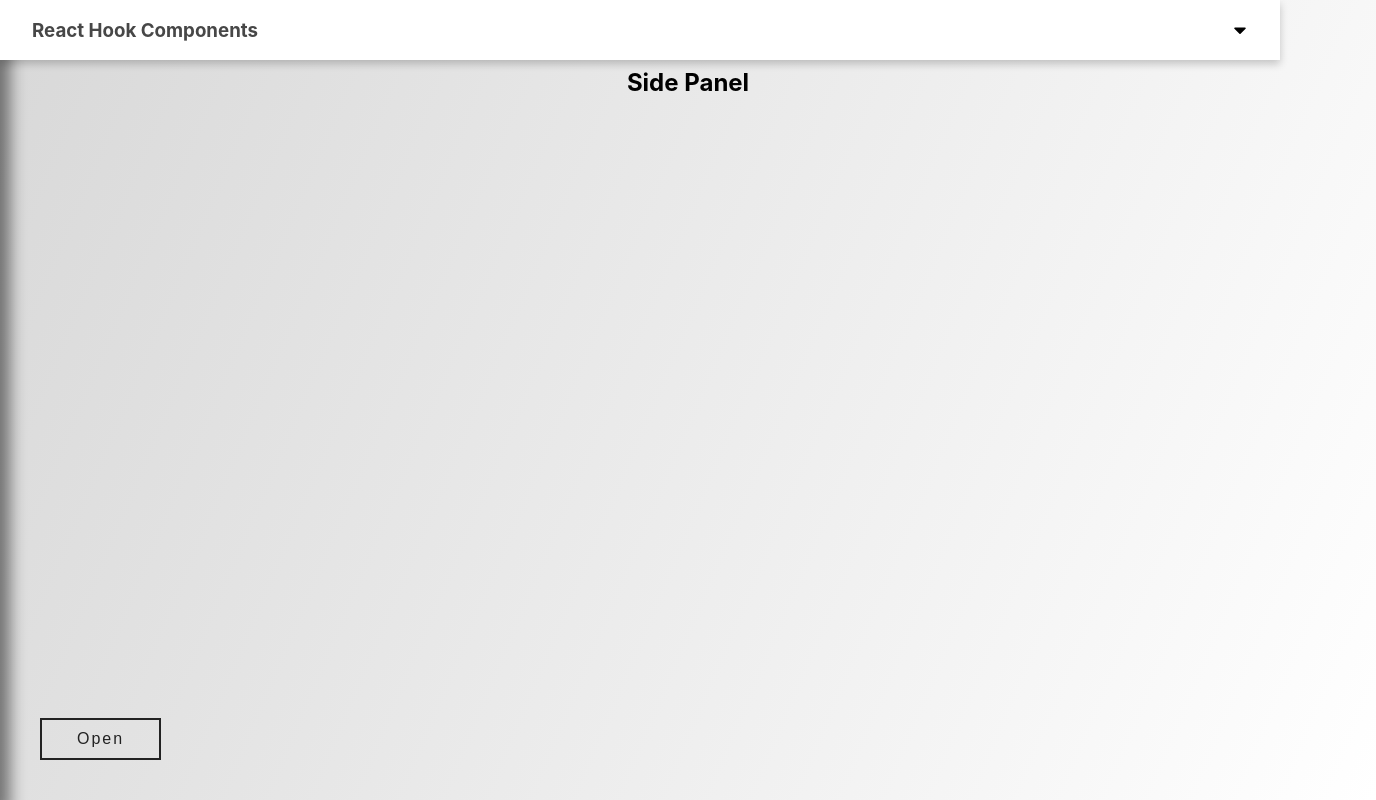
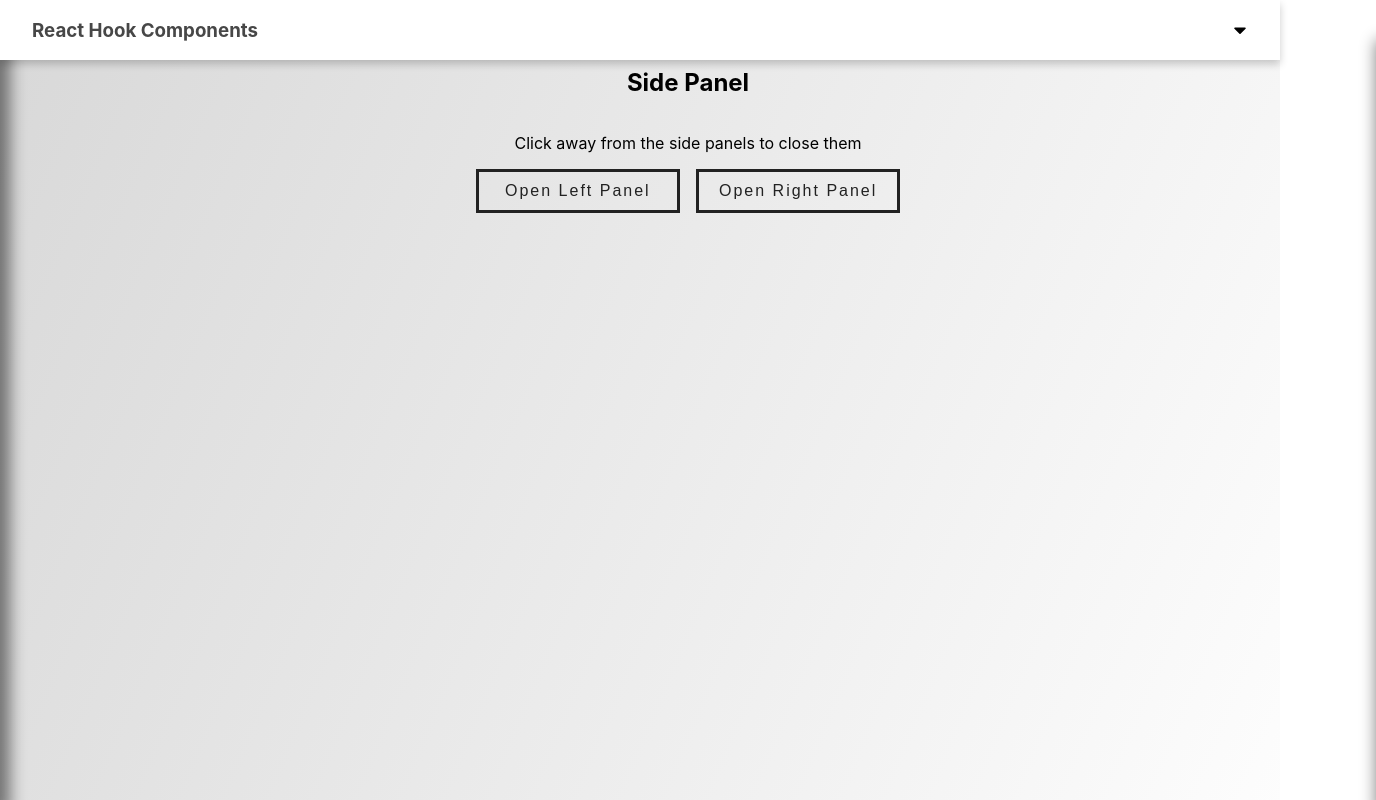
Before and after one commit to sleeplesseditor/ReactHookComponents, a React (Create React App) app: page /side-panel in a window 1280 px wide. Shown: the whole page, 1376 px wide, since content can reach past the window. Built offline with nearby package versions, Linux system fonts and the light colour scheme.

Commit message:
Styling fix for right-side side panel

```diff
--- a/src/App.scss
+++ b/src/App.scss
@@ -2,6 +2,7 @@ html {
     width: 100%;
     height: 100%;
     display: table;
+    position: fixed;
 }
 
 body {
--- a/src/components/SidePanel/SidePanel.scss
+++ b/src/components/SidePanel/SidePanel.scss
@@ -35,7 +35,7 @@
 }
 
 .side-panel.open.right {
-    transform: translateX(0%);
+    transform: translateX(-15%);
 }
 
 .side-panel.bottom {
@@ -55,51 +55,3 @@
 .side-panel.open.top {
     transform: translateY(25%);
 }
-
-.panel-btn {
-    position: absolute;
-    bottom: 5%;
-    left: 2rem;
-
-    margin: 0 0.5rem;
-    font-family: sans-serif;
-    font-size: 15px;
-
-    text-decoration: none;
-    background: none;
-    color: #222;
-    letter-spacing: 2px;
-    border: 2px solid #222;
-    transition: all 0.5s;
-    padding: 10px 35px;
-    font-size: 16px;
-    overflow: hidden;
-    display: flex;
-    justify-content: center;
-    align-items: center;
-    cursor: pointer;
-
-    &:hover {
-      background-color: #F44336;
-      color:#ffffff;
-      &:before {
-        transform: translateX(100%) rotate(45deg);
-      }
-    }
-
-    &:before {
-      content: '';
-      background-color: white;
-      position: absolute;
-      left: 0;
-      top: 0;
-      height: 50px;
-      width: 100%;
-      transform: translateX(-100%) rotate(45deg);
-      transition: all 0.5s;
-    }
-
-    .active {
-        color: #e3e3e3;
-    }
-}
--- a/src/pages/Components/SidePanelPage/SidePanelPage.jsx
+++ b/src/pages/Components/SidePanelPage/SidePanelPage.jsx
@@ -1,5 +1,6 @@
 import React, { useRef, useState } from 'react';
 import '../../page-structure.scss';
+import './SidePanelPage.scss';
 import { useOnClickOutside } from '../../../components/Hooks/Helpers/useOnClickOutside';
 import SidePanel from '../../../components/SidePanel/SidePanel';
 
@@ -8,18 +9,34 @@ import {AccordionContent} from '../../../components/Accordion/AccordionContent';
 import Text from '../../../components/Accordion/Test.json';
 
 const SidePanelPage = () => {
-    const [open, setOpen] = useState(false);
+    const [leftOpen, setLeftOpen] = useState(false);
+    const [rightOpen, setRightOpen] = useState(false);
     const node = useRef();
-    useOnClickOutside(node, () => setOpen(false));
+    const closeAll = () => {
+        setLeftOpen(false);
+        setRightOpen(false);
+    }
+    useOnClickOutside(node, () => closeAll());
 
     return (
         <>
             <div className="page-container">
                 <h2 className="page-continer-heading">Side Panel</h2>
+                <p>Click away from the side panels to close them</p>
+                <div className="page-button-container">
+                    <button className="panel-btn" onClick={() => setLeftOpen(!leftOpen)} disabled={leftOpen}>Open Left Panel</button>
+                    <button className="panel-btn" onClick={() => setRightOpen(!rightOpen)} disabled={rightOpen}>Open Right Panel</button>
+                </div>
             </div>
             <div className="page-panel-container" ref={node}>
-                <button className="panel-btn" onClick={() => setOpen(!open)}>Open</button>
-                <SidePanel open={open} setOpen={setOpen} orientation="left">
+                <SidePanel open={leftOpen} setOpen={setLeftOpen} orientation="left">
+                    {Text.map(item => (
+                        <Accordion key={item.sectionTitle} title={item.sectionTitle}>
+                            <AccordionContent content={item} />
+                        </Accordion>
+                    ))}
+                </SidePanel>
+                <SidePanel open={rightOpen} setOpen={setRightOpen} orientation="right">
                     {Text.map(item => (
                         <Accordion key={item.sectionTitle} title={item.sectionTitle}>
                             <AccordionContent content={item} />
--- /dev/null
+++ b/src/pages/Components/SidePanelPage/SidePanelPage.scss
@@ -0,0 +1,50 @@
+
+.panel-btn {
+    margin: 0 0.5rem;
+    font-family: sans-serif;
+    font-size: 15px;
+
+    text-decoration: none;
+    background: none;
+    color: #222;
+    letter-spacing: 2px;
+    border: 3px solid #222;
+    transition: all 0.5s;
+    padding: 10px 20px;
+    font-size: 16px;
+    position: relative;
+    overflow: hidden;
+    display: flex;
+    justify-content: center;
+    align-items: center;
+    cursor: pointer;
+
+    &:hover {
+      background-color: #F44336;
+      color:#ffffff;
+      &:before {
+        transform: translateX(100%) rotate(45deg);
+      }
+    }
+
+    &:before {
+      content: '';
+      background-color: white;
+      position: absolute;
+      left: 0;
+      top: 0;
+      height: 50px;
+      width: 100%;
+      transform: translateX(-100%) rotate(45deg);
+      transition: all 0.5s;
+    }
+
+    .active {
+        color: #e3e3e3;
+    }
+}
+
+.page-button-container {
+    display: grid;
+    grid-template-columns: 1fr 1fr;
+}
```
